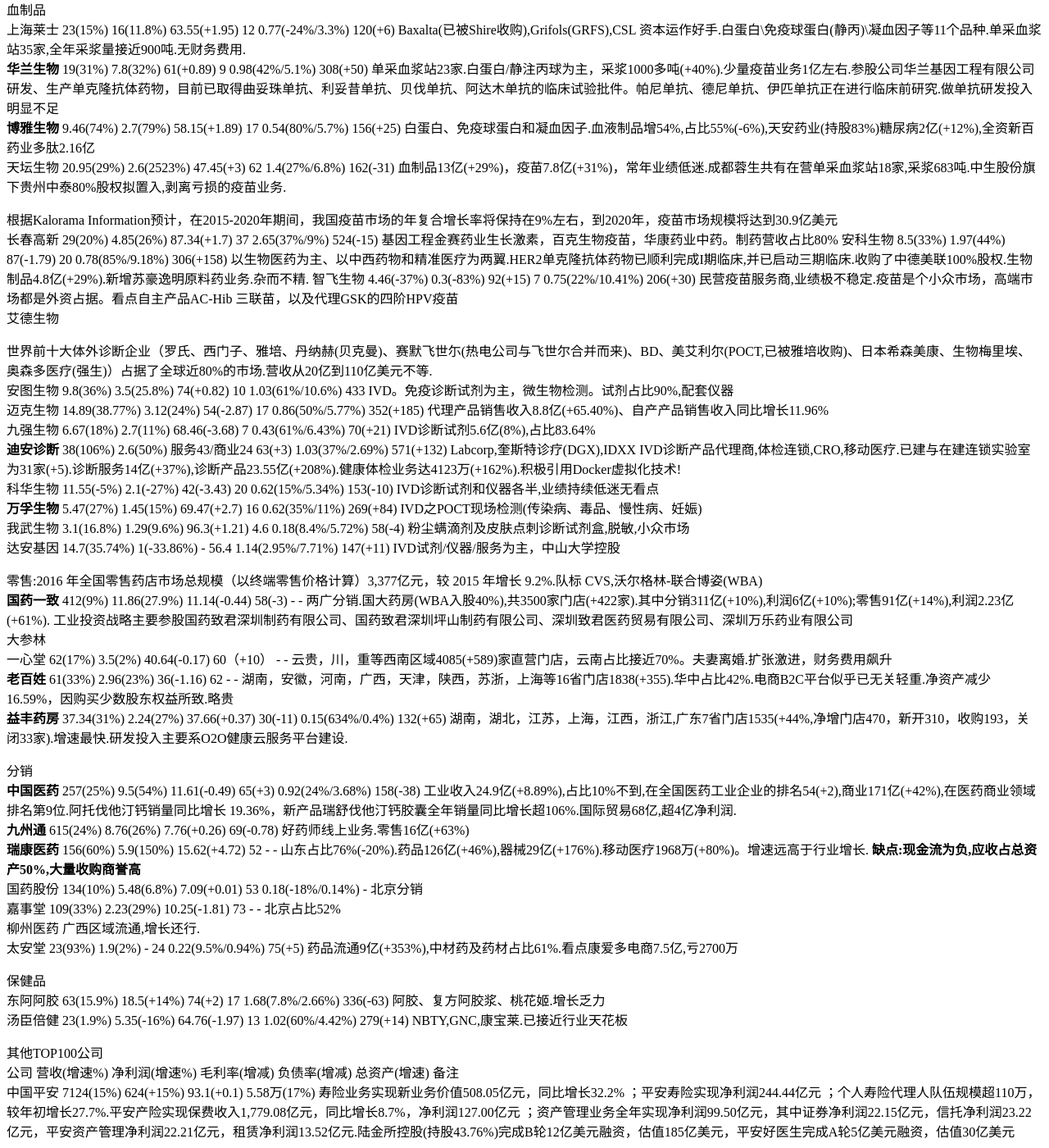
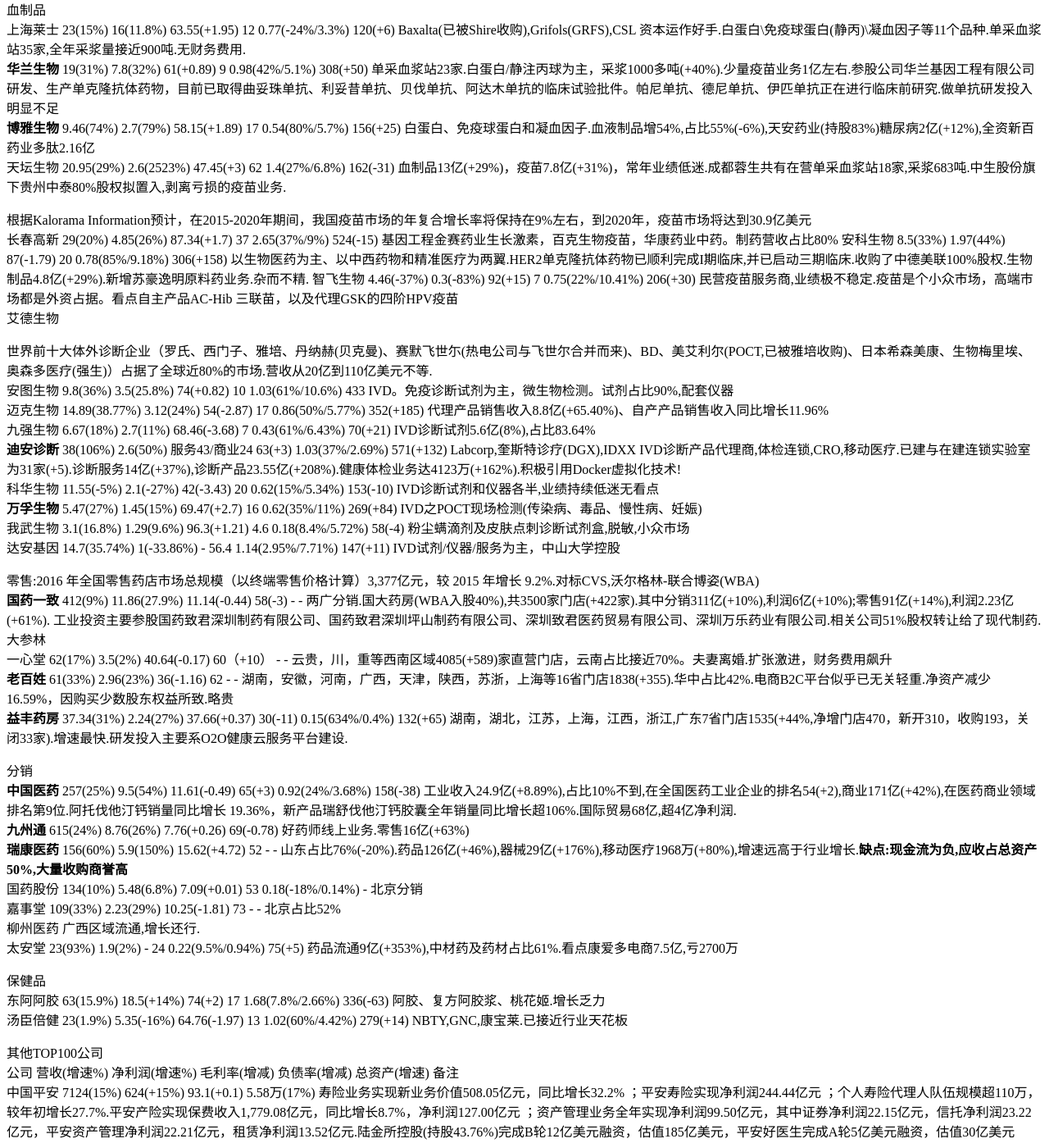
Before and after one commit to kingofhawks/kingofhawks.github.io, a Jekyll site: the page built from _posts/2017-11-24-重点上市公司2017年报汇总.md, in a window 1280 px wide and 1400 px high, scrolled down 2994 px. Shown: the whole window at 82% size. Built offline with Jekyll 4.4.1, drawn with Linux system fonts in a browser that asks for light colours; our own code applies the rules of GitHub Pages for plain Markdown files; some of the changed text lies outside the part shown.

Commit message:
update post

```diff
--- a/_posts/2017-11-24-重点上市公司2017年报汇总.md
+++ b/_posts/2017-11-24-重点上市公司2017年报汇总.md
@@ -20,7 +20,7 @@
 华邦健康      71(15%)          5.67(-11%)     84(+2)         55.82(+8.64)    2.48(0.7%/3.5%)      865(+96)      皮肤病为主.制药12亿(占比17%),农药化工48亿(占比68%),原料药2亿.华邦制药,百盛药业.**没啥看点**
 华海药业    40(16.9%)         5(13%)        50(+0.66)      35              3.64(33%/8.89%)       1072(+403)   制剂和原料药两大产业链平分秋色.出口占70%,以心脑血管类、神经系统类、抗病毒类等为主导.是全球最大的普利类、沙坦类药物供应商.研发也才起步?
 **康弘药业**   25(22%)        4.97(26%)      90.43(+1.27)    14             1.46(27%/5.76%)      362(+89)    再生元(REGN)阿柏西普超26亿美元    1类新药康柏西普,中枢神经、消化系统.在研多个单抗重磅仿制药.中成药10亿(+12.9%),占比41%.化学药10亿(+16%),占比40%.生物药4.76亿(+78%),占比18.74%（+6).     安维汀(贝伐珠单抗)和诺华(雷珠单抗).财务稳健.但估值高，俞总出去创办了信达生物，超牛
-现代制药     91(+1.5%)        4.76(-10%)     -              62             3.65(8.87%/4%)        406           国药旗下化药平台.过亿21个.原料药41亿,制剂45亿.以化学制药工业为主体，生物制药和大健康业务为两翼,抗感染占比58%.重点产品硝苯地平控释片(欣然,4.8亿,销量21%),马来酸依那普利片(1.36亿),甘露聚糖肽1.1亿,甲泼尼龙琥珀酸钠，达力芬(头孢)2.86亿,达力新3.98亿.子公司现代海门(-8200万),威奇达(全资,净利润2.13亿),致君深圳(2.3亿),国药一心(1.17亿),天伟生物(利润1.57亿),青海制药(0.25亿),荣生制药(5715万),中联药业(-5962万),致君坪山(0.45亿)
+现代制药     91(+1.5%)        4.76(-10%)     -              62             3.65(8.87%/4%)        406           国药旗下化药平台.过亿21个.原料药41亿,制剂45亿.以化学制药工业为主体，生物制药和大健康业务为两翼,抗感染占比58%.重点产品硝苯地平控释片(欣然,4.8亿,销量21%),马来酸依那普利片(1.36亿),甘露聚糖肽1.1亿,甲泼尼龙琥珀酸钠,达力芬(头孢)2.86亿,达力新3.98亿.子公司现代海门(原料药,-8200万),威奇达(全资,原料药\中间体,利润2.13亿),致君深圳(2.3亿),国药一心(1.17亿),天伟生物(原料药,1.57亿),青海制药(0.25亿),荣生制药(5715万),中联药业(中药,-5962万),致君坪山(0.45亿).**重组置入的公司每一家是好的,网站无法访问.
 双鹭药业    10(-12%)         4.52(-21%)     65.11(-0.15)    5              1.02(-3%/10.1%)      267(-11)      辅酶为主,持续多年下滑.**重磅品种来那度胺喊了很多年，仍未上市**达沙替尼15年已申报生产，帕马度胺获批临床.研究开发重点主要围绕在重组蛋白和抗体药物.**单一客户占比47%**
 贝达药业 10.35(13%)      3.69(6.8%)      96.83(-0.12)   12             1.62(33%/15.6%)       246(+95)      1.1新药埃克替尼(凯美纳)占比几乎100%，竞争激烈。研发后继乏力,三年内无望有新药上市.略贵
 恩华药业    30(9%)           3.1(20%)       78.82(+5.25)   30             0.83(14%/2.75%)       224(+8)      麻醉精神类占比90%,医药商业占比46.69%,估值高
@@ -75,7 +75,7 @@
 天坛生物    20.95(29%)       2.6(2523%)      47.45(+3)      62              1.4(27%/6.8%)        162(-31)      血制品13亿(+29%)，疫苗7.8亿(+31%)，常年业绩低迷.成都蓉生共有在营单采血浆站18家,采浆683吨.中生股份旗下贵州中泰80%股权拟置入,剥离亏损的疫苗业务.
 
 
-根据Kalorama Information预计，在2015-2020年期间，我国疫苗市场的年复合增长率将保持在9%左右，到2020年，疫苗市场规模将达到30.9亿美元
+根据Kalorama Information预计，在2015-2020年期间，我国疫苗市场的年复合增长率将保持在9%左右，到2020年，疫苗市场将达到30.9亿美元
 长春高新    29(20%)          4.85(26%)      87.34(+1.7)    37              2.65(37%/9%)         524(-15)      基因工程金赛药业生长激素，百克生物疫苗，华康药业中药。制药营收占比80%
 安科生物    8.5(33%)        1.97(44%)      87(-1.79)       20             0.78(85%/9.18%)       306(+158)       以生物医药为主、以中西药物和精准医疗为两翼.HER2单克隆抗体药物已顺利完成I期临床,并已启动三期临床.收购了中德美联100%股权.生物制品4.8亿(+29%).新增苏豪逸明原料药业务.杂而不精.
 智飞生物    4.46(-37%)       0.3(-83%)      92(+15)        7               0.75(22%/10.41%)     206(+30)       民营疫苗服务商,业绩极不稳定.疫苗是个小众市场，高端市场都是外资占据。看点自主产品AC-Hib 三联苗，以及代理GSK的四阶HPV疫苗
@@ -93,8 +93,8 @@
 达安基因    14.7(35.74%)     1(-33.86%)     -              56.4            1.14(2.95%/7.71%)    147(+11)       IVD试剂/仪器/服务为主，中山大学控股
 
 
-零售:2016 年全国零售药店市场总规模（以终端零售价格计算）3,377亿元，较 2015 年增长 9.2%.队标 CVS,沃尔格林-联合博姿(WBA)
-**国药一致**    412(9%)        11.86(27.9%)   11.14(-0.44)    58(-3)       -                       - 两广分销.国大药房(WBA入股40%),共3500家门店(+422家).其中分销311亿(+10%),利润6亿(+10%);零售91亿(+14%),利润2.23亿(+61%). 工业投资战略主要参股国药致君深圳制药有限公司、国药致君深圳坪山制药有限公司、深圳致君医药贸易有限公司、深圳万乐药业有限公司
+零售:2016 年全国零售药店市场总规模（以终端零售价格计算）3,377亿元，较 2015 年增长 9.2%.对标CVS,沃尔格林-联合博姿(WBA)
+**国药一致**    412(9%)        11.86(27.9%)   11.14(-0.44)    58(-3)       -                       - 两广分销.国大药房(WBA入股40%),共3500家门店(+422家).其中分销311亿(+10%),利润6亿(+10%);零售91亿(+14%),利润2.23亿(+61%). 工业投资主要参股国药致君深圳制药有限公司、国药致君深圳坪山制药有限公司、深圳致君医药贸易有限公司、深圳万乐药业有限公司.相关公司51%股权转让给了现代制药.
 大参林
 一心堂         62(17%)         3.5(2%)        40.64(-0.17)    60（+10）        -                    -    云贵，川，重等西南区域4085(+589)家直营门店，云南占比接近70%。夫妻离婚.扩张激进，财务费用飙升
 **老百姓**      61(33%)        2.96(23%)      36(-1.16)       62              -                    -         湖南，安徽，河南，广西，天津，陕西，苏浙，上海等16省门店1838(+355).华中占比42%.电商B2C平台似乎已无关轻重.净资产减少16.59%，因购买少数股东权益所致.略贵
@@ -104,11 +104,11 @@
 分销
 **中国医药** 257(25%)        9.5(54%)       11.61(-0.49)    65(+3)       0.92(24%/3.68%)       158(-38)        工业收入24.9亿(+8.89%),占比10%不到,在全国医药工业企业的排名54(+2),商业171亿(+42%),在医药商业领域排名第9位.阿托伐他汀钙销量同比增长 19.36%，新产品瑞舒伐他汀钙胶囊全年销量同比增长超106%.国际贸易68亿,超4亿净利润.
 **九州通**  615(24%)        8.76(26%)      7.76(+0.26)     69(-0.78)   好药师线上业务.零售16亿(+63%)
-**瑞康医药**  156(60%)       5.9(150%)     15.62(+4.72)     52              -                    -            山东占比76%(-20%).药品126亿(+46%),器械29亿(+176%).移动医疗1968万(+80%)。增速远高于行业增长. **缺点:现金流为负,应收占总资产50%,大量收购商誉高**
+**瑞康医药**  156(60%)       5.9(150%)     15.62(+4.72)     52              -                    -    山东占比76%(-20%).药品126亿(+46%),器械29亿(+176%),移动医疗1968万(+80%),增速远高于行业增长.**缺点:现金流为负,应收占总资产50%,大量收购商誉高**
 国药股份    134(10%)         5.48(6.8%)    7.09(+0.01)     53              0.18(-18%/0.14%)        -     北京分销
-嘉事堂      109(33%)         2.23(29%)     10.25(-1.81)    73              -                    -               北京占比52%
+嘉事堂      109(33%)         2.23(29%)     10.25(-1.81)    73              -                    -        北京占比52%
 柳州医药     广西区域流通,增长还行.
-太安堂      23(93%)         1.9(2%)         -              24             0.22(9.5%/0.94%)     75(+5)        药品流通9亿(+353%),中材药及药材占比61%.看点康爱多电商7.5亿,亏2700万
+太安堂      23(93%)         1.9(2%)         -              24             0.22(9.5%/0.94%)     75(+5)      药品流通9亿(+353%),中材药及药材占比61%.看点康爱多电商7.5亿,亏2700万
 
 
 保健品
```
